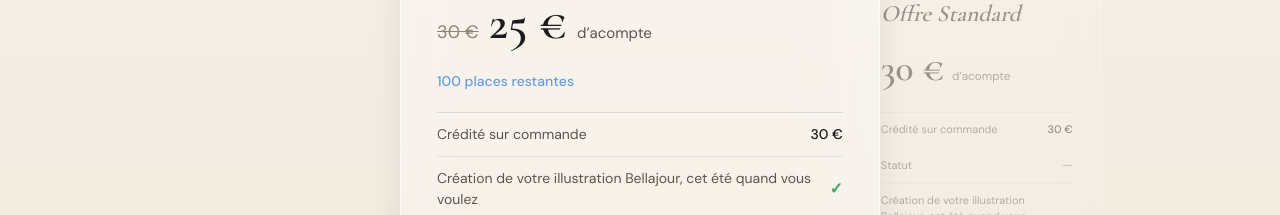
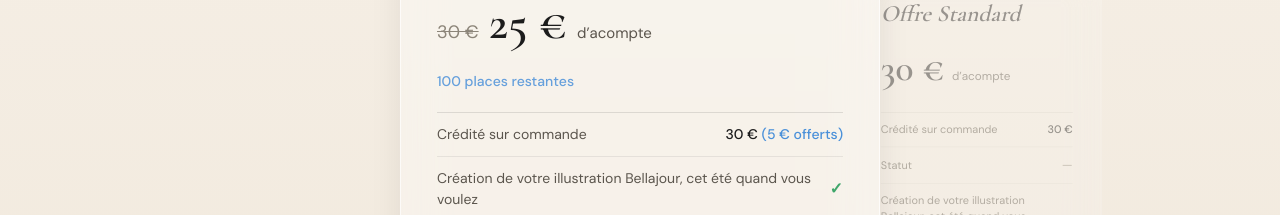
Before and after one commit to Lecrackerssurlepot/bellajour-prelaunch, a Next.js app: page /preventes in a window 1280 px wide. Shown: the part 3580-3795 px from the top of the page. Built offline with nearby package versions, Linux system fonts and the light colour scheme; no server answers.

Commit message:
fix(s4): add "5€ offerts" to fondateur price line
Co-Authored-By: Claude Fable 5 <noreply@anthropic.com>

```diff
--- a/src/app/preventes/S4Reservation.tsx
+++ b/src/app/preventes/S4Reservation.tsx
@@ -25,7 +25,7 @@ function capitalizePrenom(s: string | null): string | null {
    ⚠️ Seuls les montants client-facing sont ici. Aucune donnée interne (marges,
    commissions, coûts de production). */
 
-type FeatureValue = string | boolean
+type FeatureValue = string | boolean | React.JSX.Element
 
 interface Offre {
   type: 'founder' | 'standard' | 'influencer'
@@ -55,7 +55,14 @@ const OFFRE_FOUNDER: Offre = {
   acompte: 25,
   acompteBarre: 30,
   features: [
-    { label: FEATURE_LABELS.credite, value: '30 €' },
+    {
+      label: FEATURE_LABELS.credite,
+      value: (
+        <>
+          {'30\u00A0€'} <span className="s4-feat-bonus">{'(5\u00A0€ offerts)'}</span>
+        </>
+      ),
+    },
     { label: FEATURE_LABELS.illustration, value: true },
     { label: FEATURE_LABELS.instants, value: '200' },
     { label: FEATURE_LABELS.livraison, value: true },
--- a/src/app/preventes/s4-reservation.css
+++ b/src/app/preventes/s4-reservation.css
@@ -240,6 +240,11 @@
   color: var(--bj-text);
   text-align: right;
 }
+.s4-feat-bonus {
+  color: var(--bj-action);
+  font-weight: 500;
+  white-space: nowrap;
+}
 .s4-feat-yes { color: var(--bj-save-ok); font-weight: 600; }
 .s4-feat-no  { color: var(--bj-text-faint); }
 
```
